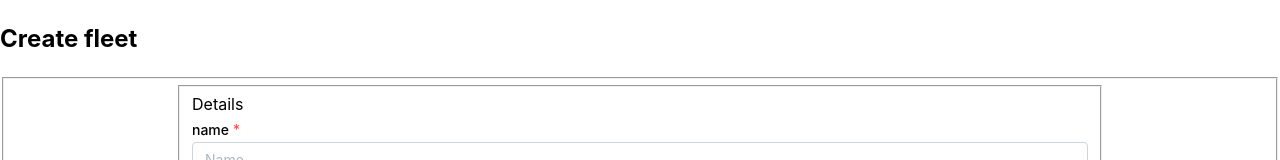
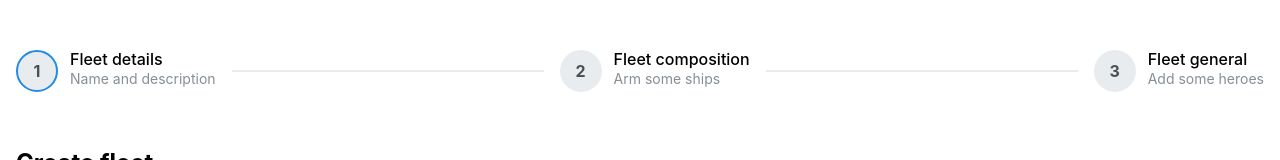
Before and after one commit to CoachGodzup/star_wars_fleet_builder, a Next.js app: page / in a window 1280 px wide. Shown: the top 160 px of the page. Built offline with nearby package versions, Linux system fonts and the light colour scheme; no server answers.

Commit message:
chore(feature/wizard): navbar

```diff
--- a/src/app/layout.tsx
+++ b/src/app/layout.tsx
@@ -2,8 +2,9 @@ import type { Metadata } from "next";
 import { Geist, Geist_Mono } from "next/font/google";
 import '@mantine/core/styles.css';
 
-import { ColorSchemeScript, mantineHtmlProps } from '@mantine/core';
+import { ColorSchemeScript, Container, mantineHtmlProps, Stack } from '@mantine/core';
 import { Providers } from "./providers";
+import { Navbar } from "@/components/nav/Navbar";
 
 
 const geistSans = Geist({
@@ -33,7 +34,12 @@ export default function RootLayout({
       </head>
       <body className={`${geistSans.variable} ${geistMono.variable}`}>
         <Providers>
-          {children}
+          <Container fluid pt={50}>
+            <Stack gap="xl">
+              <Navbar></Navbar>
+              {children}
+            </Stack>
+          </Container>
         </Providers>
       </body>
     </html>
--- /dev/null
+++ b/src/components/nav/Navbar.tsx
@@ -0,0 +1,31 @@
+'use client'
+
+import { Stepper } from "@mantine/core";
+import { useRouter } from "next/navigation";
+import { useState } from "react";
+
+export const Navbar: React.FC = () => {
+    const stepPages = ['detail', 'composition', 'general'];
+    const [active, setActive] = useState(0);
+    const router = useRouter();
+
+    const handleStepClick = (step: number) => {
+        setActive(step);
+        router.push(`/${stepPages[step]}`);
+    }
+
+    // const nextStep = () => setActive((current) => (current < 3 ? current + 1 : current));
+    // const prevStep = () => setActive((current) => (current > 0 ? current - 1 : current));
+
+    return <Stepper active={active} onStepClick={handleStepClick}>
+        <Stepper.Step label="Fleet details" description="Name and description">
+        </Stepper.Step>
+        <Stepper.Step label="Fleet composition" description="Arm some ships">
+        </Stepper.Step>
+        <Stepper.Step label="Fleet general" description="Add some heroes">
+        </Stepper.Step>
+        <Stepper.Completed>
+            Completed, click back button to get to previous step
+        </Stepper.Completed>
+    </Stepper>
+}
```
